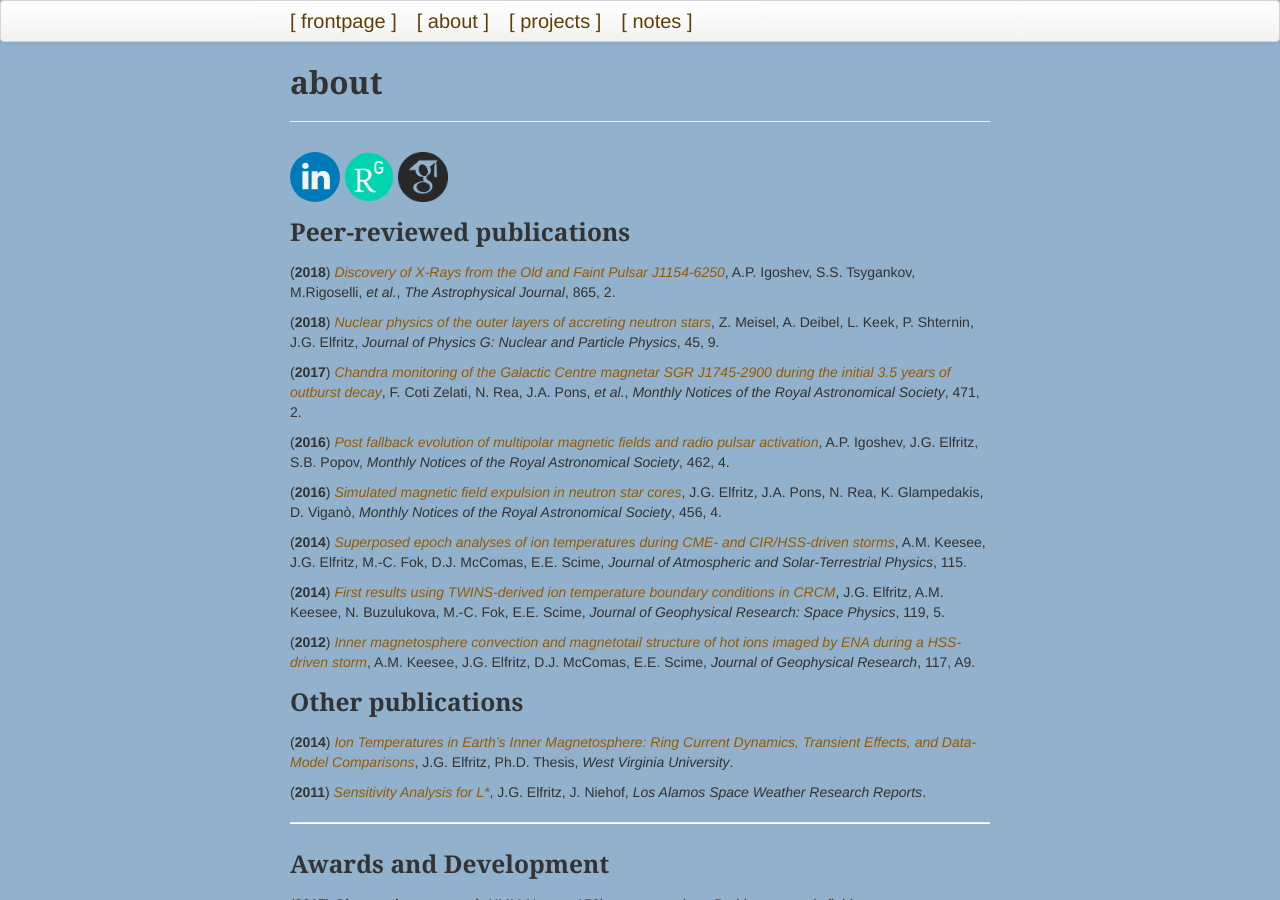
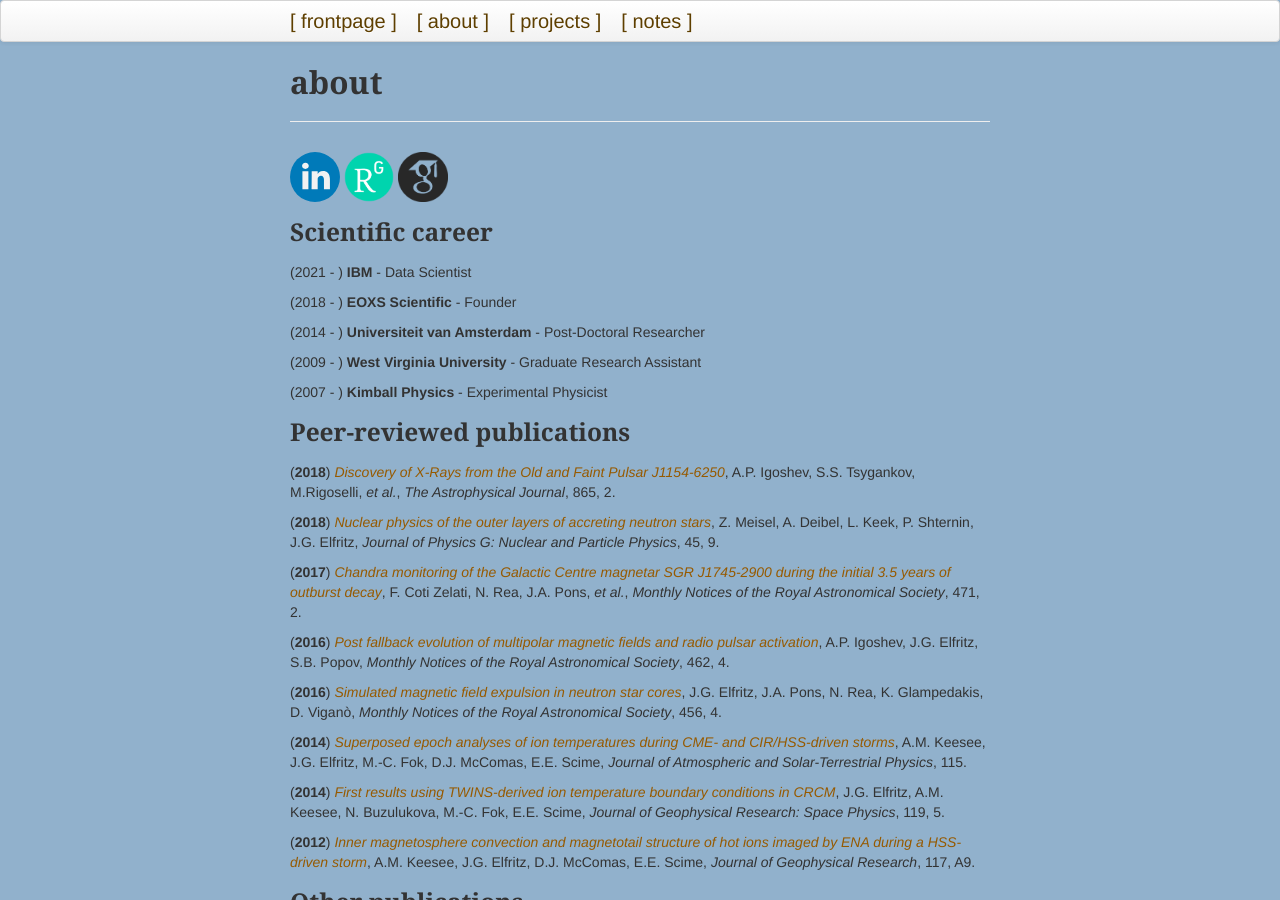
Before and after one commit to justinelfritz/justinelfritz.github.io, a Jekyll site: the page built from pages/about.md, in a window 1280 px wide and 900 px high. Built offline with Jekyll 4.4.1, drawn with Linux system fonts in a browser that asks for light colours.

Commit message:
adding career position history, first pass and will need formatting updates

```diff
--- a/pages/about.md
+++ b/pages/about.md
@@ -5,6 +5,18 @@ description: general synopsis and motivation
 ---
 
 <a href="https://www.linkedin.com/in/justinelfritz/"><img src="https://mag06.github.io/linkedin_circ.svg" width="50" height="50"></a> <a href="https://www.researchgate.net/profile/Justin_Elfritz"><img src="https://mag06.github.io/ResearchGate2.png" width="50" height="50"></a> <a href="https://scholar.google.com/citations?user=TikZtJcAAAAJ&hl=en"><img src="https://mag06.github.io/google_cite1.png" width="50" height="50"></a>
+
+### Scientific career
+
+(2021 - ) **IBM** - Data Scientist
+
+(2018 - ) **EOXS Scientific** - Founder
+
+(2014 - ) **Universiteit van Amsterdam** - Post-Doctoral Researcher
+
+(2009 - ) **West Virginia University** - Graduate Research Assistant
+
+(2007 - ) **Kimball Physics** - Experimental Physicist
 
 
 ### Peer-reviewed publications
```
